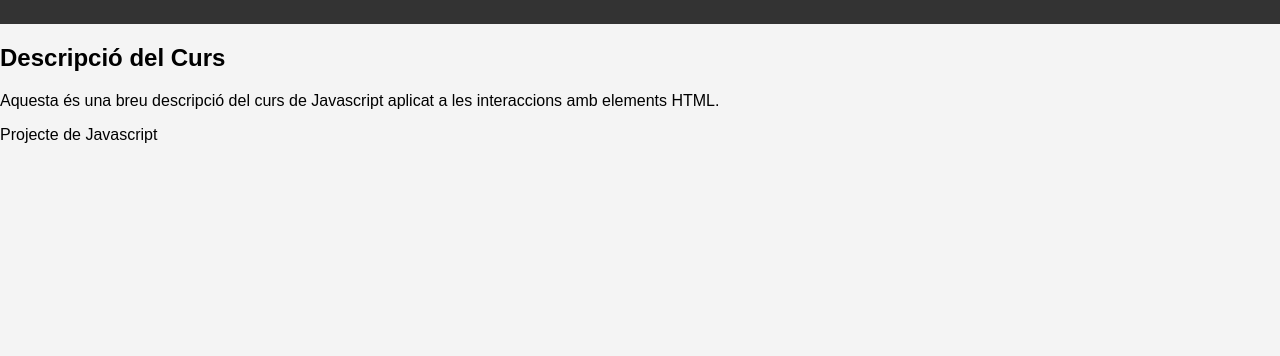
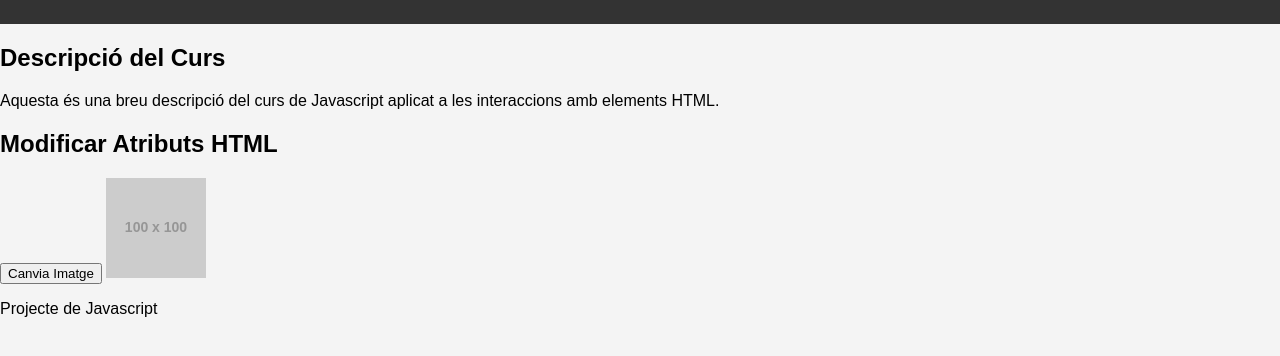
Before and after one commit to evagandiabelda/desplegament-projecte-tema1, a plain HTML site: page index.html in a window 1280 px wide. Shown: the part 110-466 px from the top of the page. Drawn offline with Linux system fonts and the light colour scheme; placeholder pictures from the web are drawn by us.

Commit message:
usuari2: afegit exemple de modificació d'atributs HTML

```diff
--- a/index.html
+++ b/index.html
@@ -20,6 +20,11 @@
     <main>
         <h2>Descripció del Curs</h2>
         <p>Aquesta és una breu descripció del curs de Javascript aplicat a les interaccions amb elements HTML.</p>
+        <!-- Modificació d'un atribut (usuari2): -->
+        <h2>Modificar Atributs HTML</h2>
+        <button onclick="document.getElementById('myImage').src='https://via.placeholder.com/150';">Canvia
+            Imatge</button>
+        <img id="myImage" src="https://via.placeholder.com/100" alt="Imatge inicial">
     </main>
     <footer>
         <p>Projecte de Javascript</p>
```
